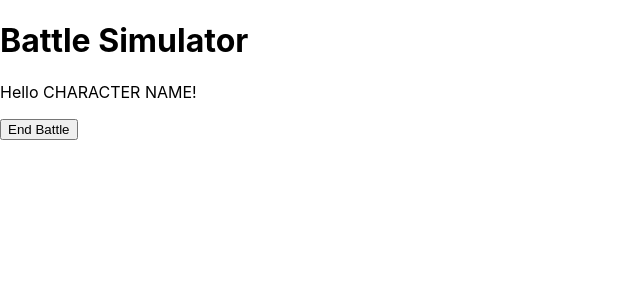
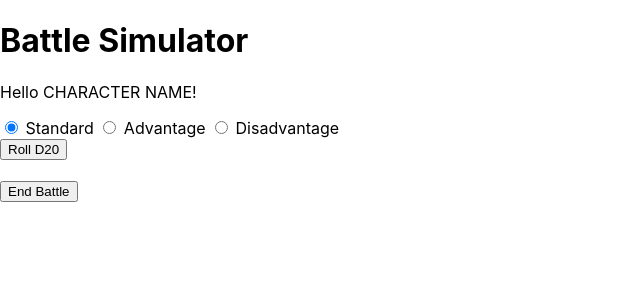
Before and after one commit to a-bland/5thGen, a React (Create React App) app: page /Battle in a window 1280 px wide. Shown: the top 300 px of the page, without its empty margins (0-640 px from the left). Built offline with nearby package versions, Linux system fonts and the light colour scheme; what aws-amplify, aws-amplify-react would draw is missing.

Commit message:
can now roll a d20 with advantage/disadvantage

```diff
--- a/src/components/Battle.js
+++ b/src/components/Battle.js
@@ -7,6 +7,16 @@ function Battle() {
         <div className="Battle">
             <h1>Battle Simulator</h1>
             <p>Hello CHARACTER NAME!</p>
+            <form>
+                <input type="radio" id="standard" defaultChecked="true" name="rollType"></input>
+                <label for="standard" > Standard </label>
+                <input type="radio" id="advantage" name="rollType"></input>
+                <label for="advantage"> Advantage </label>
+                <input type="radio" id="disadvantage" name="rollType"></input>
+                <label for="disadvantage"> Disadvantage </label>
+            </form>
+            <button onClick={rollDice}> Roll D20 </button>
+            <br /><br />
             <a href="/">
                 <button> End Battle </button>
             </a>
@@ -14,5 +24,32 @@ function Battle() {
 
     );
 }
+function rollDice() {
+    var resultOne = (Math.random() * 20) + 1;
+    resultOne = resultOne - (resultOne % 1);
+    if (document.getElementById('standard').checked) {
+        alert(resultOne)
+    }
+    else {
+        var resultTwo = (Math.random() * 20) + 1;
+        resultTwo = resultTwo - (resultTwo % 1);
+        if (document.getElementById('advantage').checked) {
+            if (resultOne > resultTwo) {
+                alert(resultOne)
+            }
+            else {
+                alert(resultTwo)
+            }
+        }
+        else if (document.getElementById('disadvantage').checked) {
+            if (resultOne < resultTwo) {
+                alert(resultOne)
+            }
+            else {
+                alert(resultTwo)
+            }
+        }
+    }
 
+}
 export default Battle;
--- a/src/components/Creation.js
+++ b/src/components/Creation.js
@@ -176,7 +176,6 @@ function sendInfo() {
     var equipment = document.getElementById("equipment").value;
     var spellSave = document.getElementById("spellSave").value;
 
-    console.log(proficiencyInputs); //idk if the above works tbh
     var jsonPayload = '{"characterName: "' + characterName + '", race: "' + race + '", class: "' + characterClass + '", intelligence: "' + intelligence + '", dexterity: "' + dexterity + '", charisma: "' + charisma + '", strength: "' + strength + '", wisdom: "' + wisdom + '", constitution: "' + constitution + '", proficiencies: "' + proficiencies + '", HP: "' + hp + '", AC: "' + ac + '", speed: "' + speed + '", spellSave: "' + spellSave + '", attackBonus: "' + attackBonus + '", equipment: "' + equipment + '"}"';
     var url = 'localhost:3000/Create';
 
```
